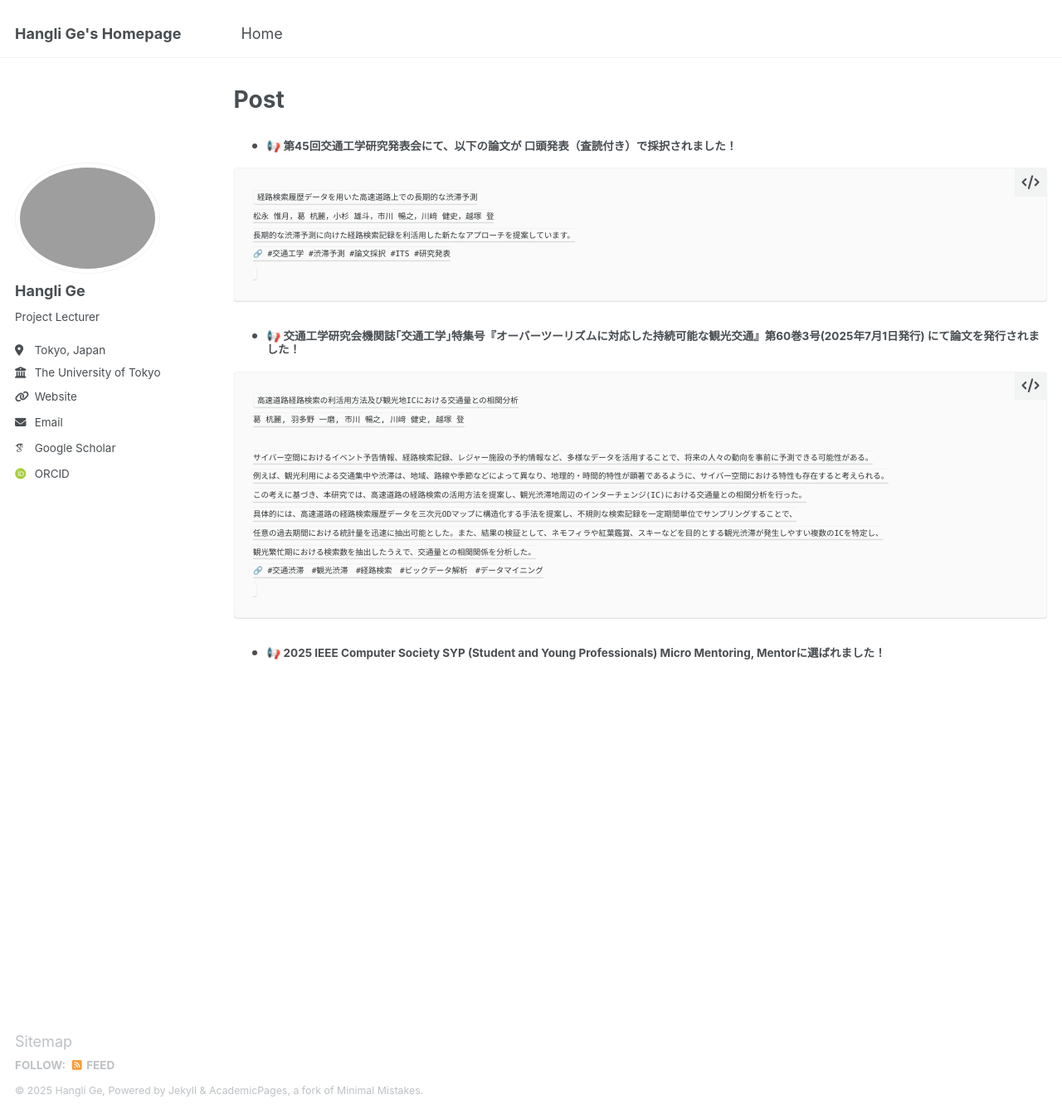
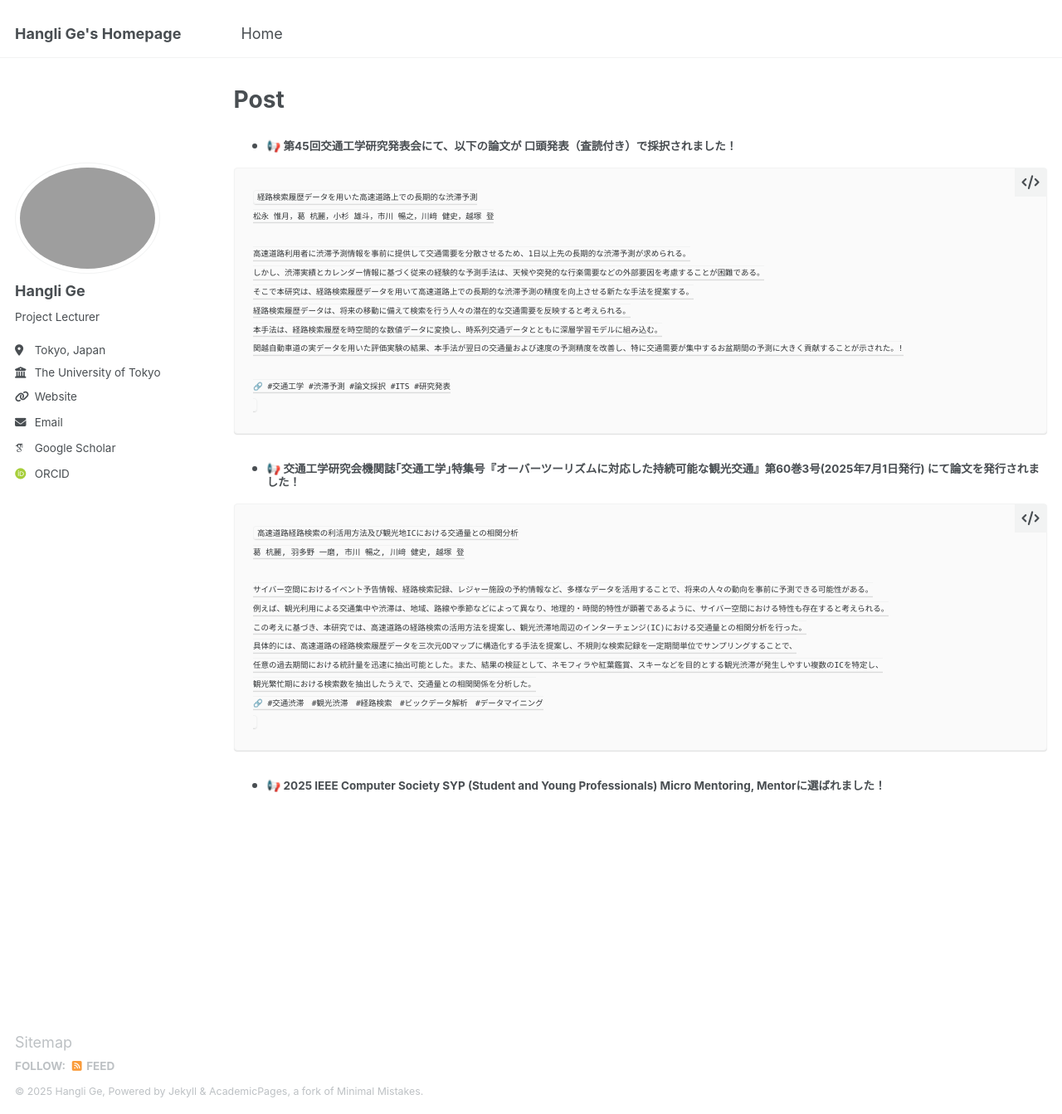
Before and after one commit to christie888/christie888.github.io, a Jekyll site: the page built from _pages/post.md, in a window 1280 px wide and 1343 px high. Shown: the whole window at 83% size. Built offline with Jekyll 4.4.1, drawn with Linux system fonts in a browser that asks for light colours; some web fonts are replaced.

Commit message:
Update post.md

````diff
--- a/_pages/post.md
+++ b/_pages/post.md
@@ -9,7 +9,14 @@ permalink: post/
 ```
 経路検索履歴データを用いた高速道路上での長期的な渋滞予測
 松永 惟月，葛 杭麗，小杉 雄斗，市川 暢之，川﨑 健史，越塚 登
-長期的な渋滞予測に向けた経路検索記録を利活用した新たなアプローチを提案しています。
+
+高速道路利用者に渋滞予測情報を事前に提供して交通需要を分散させるため、1日以上先の長期的な渋滞予測が求められる。
+しかし、渋滞実績とカレンダー情報に基づく従来の経験的な予測手法は、天候や突発的な行楽需要などの外部要因を考慮することが困難である。
+そこで本研究は、経路検索履歴データを用いて高速道路上での長期的な渋滞予測の精度を向上させる新たな手法を提案する。
+経路検索履歴データは、将来の移動に備えて検索を行う人々の潜在的な交通需要を反映すると考えられる。
+本手法は、経路検索履歴を時空間的な数値データに変換し、時系列交通データとともに深層学習モデルに組み込む。
+関越自動車道の実データを用いた評価実験の結果、本手法が翌日の交通量および速度の予測精度を改善し、特に交通需要が集中するお盆期間の予測に大きく貢献することが示された。!
+
 🔗 #交通工学 #渋滞予測 #論文採択 #ITS #研究発表
 ```
 
````
